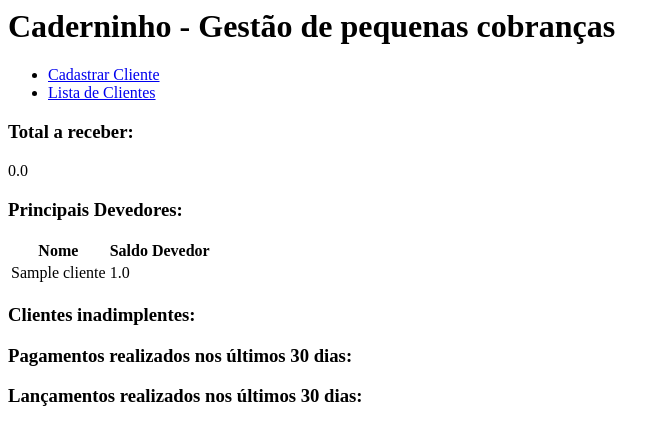
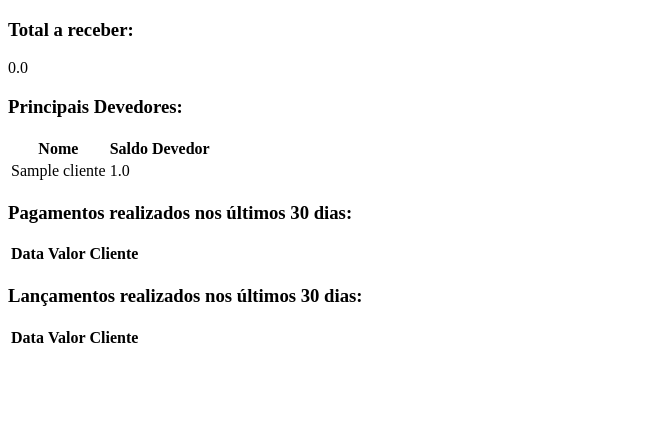
Before and after one commit to luciandalla/caderninho, a Flask app: page / in a window 1280 px wide. Shown: the top 445 px of the page, without its empty margins (0-670 px from the left). Run offline with Flask 2, Linux system fonts and the light colour scheme; the visitor is signed in with stand-in values (Sample User, id 1); tables that the repository leaves empty hold one stand-in row (values such as "Sample post"); lists and menus that the app fills with data are empty.

Commit message:
Relatorios no dashboard principal

```diff
--- a/models/lancamentos.py
+++ b/models/lancamentos.py
@@ -1,3 +1,5 @@
+from datetime import datetime, timedelta
+
 from flask_app import db
 from sqlalchemy import ForeignKey
 from sqlalchemy.orm import relationship
@@ -78,3 +80,9 @@ class Lancamentos(db.Model):
         for lancamento in lancamentos:
             total = total + lancamento.valor
         return total
+
+    @staticmethod
+    def lancamentos_ultimos_30_dias():
+        data_limite = datetime.now() - timedelta(days=30)
+        resultado = Lancamentos.query.filter(Lancamentos.data >= data_limite).order_by(Lancamentos.data.desc()).all()
+        return resultado
--- a/models/pagamentos.py
+++ b/models/pagamentos.py
@@ -1,3 +1,5 @@
+from datetime import datetime, timedelta
+
 from flask_app import db
 from sqlalchemy import ForeignKey
 from sqlalchemy.orm import relationship
@@ -78,3 +80,9 @@ class Pagamentos(db.Model):
         for pagamento in pagamentos:
             total = total + pagamento.valor
         return total
+
+    @staticmethod
+    def pagamentos_ultimos_30_dias():
+        data_limite = datetime.now() - timedelta(days=30)
+        resultado = Pagamentos.query.filter(Pagamentos.data >= data_limite).order_by(Pagamentos.data.desc()).all()
+        return resultado
--- a/templates/home.html
+++ b/templates/home.html
@@ -1,9 +1,5 @@
-<h1>Caderninho - Gestão de pequenas cobranças</h1>
-
-<ul>
-    <li><a href="/cliente-novo">Cadastrar Cliente</a></li>
-    <li><a href="/clientes">Lista de Clientes</a></li>
-</ul>
+{% extends "template.html" %}
+{% block conteudo %}
 
 <h3>Total a receber:</h3>
 <p>{{ valores_a_receber }}</p>
@@ -26,12 +22,44 @@
         </tbody>
 </table>
 
-
-
-
-
-<h3>Clientes inadimplentes:</h3>
-
 <h3>Pagamentos realizados nos últimos 30 dias:</h3>
+<table>
+        <thead>
+            <tr>
+                <th>Data</th>
+                <th>Valor</th>
+                <th>Cliente</th>
+            </tr>
+        </thead>
+        <tbody>
+            {% for pagamento in ultimos_pagamentos%}
+            <tr>
+                <td>{{ pagamento.data }}</td>
+                <td>{{ pagamento.valor }}</td>
+                <td>{{ pagamento.clientes.nome }}</td>
+            </tr>
+            {% endfor %}
+        </tbody>
+</table>
 
 <h3>Lançamentos realizados nos últimos 30 dias:</h3>
+<table>
+        <thead>
+            <tr>
+                <th>Data</th>
+                <th>Valor</th>
+                <th>Cliente</th>
+            </tr>
+        </thead>
+        <tbody>
+            {% for lancamento in ultimos_lancamentos%}
+            <tr>
+                <td>{{ lancamento.data }}</td>
+                <td>{{ lancamento.valor }}</td>
+                <td>{{ lancamento.clientes.nome }}</td>
+            </tr>
+            {% endfor %}
+        </tbody>
+</table>
+
+{% endblock %}
--- /dev/null
+++ b/templates/template.html
@@ -0,0 +1,17 @@
+<!DOCTYPE html>
+<html lang="pt-br">
+
+<head>
+    <meta charset="UTF-8">
+    <!-- Tag específica para compatibilidade do navegador EDGE-->
+    <meta http-equiv="X-UA-Compatible" content="IE=edge">
+    <!-- Tag com configuração de Viewport, para dimensionamento em qualquer dispositivo-->
+    <meta name="viewport" content="width=device-width, initial-scale=1.0">
+    <title>:. Caderninho .:</title>
+</head>
+
+<body>
+    {% block conteudo %} {% endblock %}
+</body>
+
+</html>
--- a/views/gerais.py
+++ b/views/gerais.py
@@ -22,5 +22,9 @@ def home():
 
     valores_a_receber = total_a_receber()
     devedores = maiores_devedores()
+    ultimos_lancamentos = Lancamentos.lancamentos_ultimos_30_dias()
+    ultimos_pagamentos = Pagamentos.pagamentos_ultimos_30_dias()
 
-    return render_template('home.html', valores_a_receber=valores_a_receber, devedores=devedores)
+    return render_template('home.html', valores_a_receber=valores_a_receber,
+                           devedores=devedores, ultimos_lancamentos = ultimos_lancamentos,
+                           ultimos_pagamentos=ultimos_pagamentos)
```
